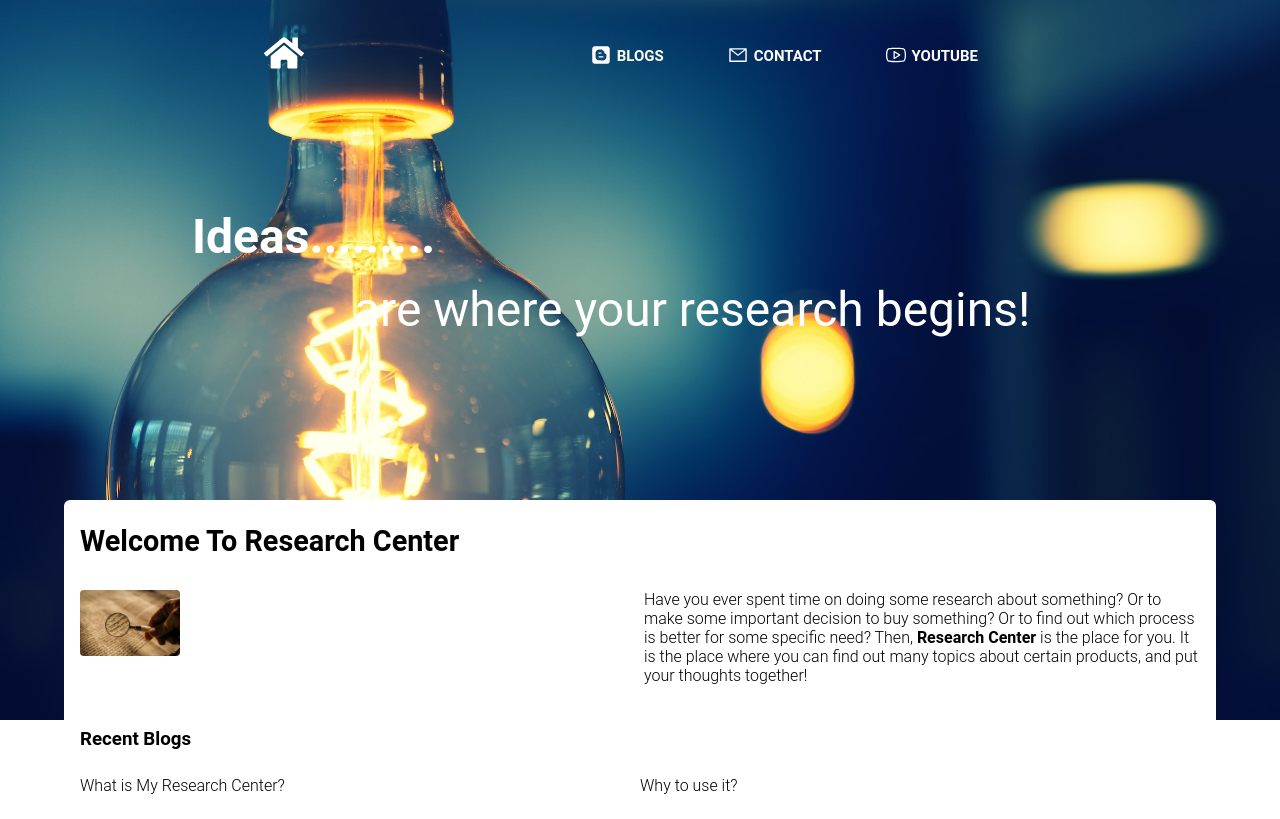
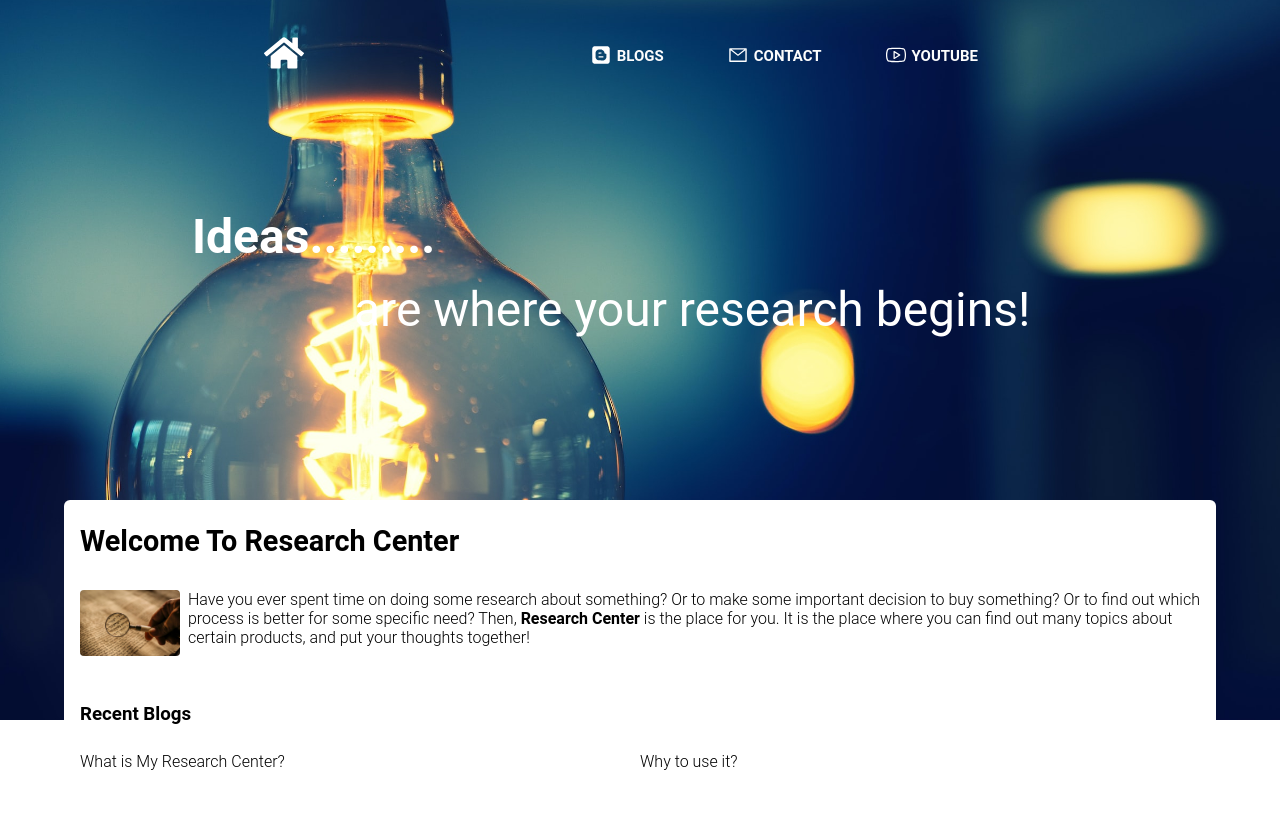
Before and after one commit to webncyber/myresearchcenter, a React (Create React App) app: page / in a window 1280 px wide. Built offline with nearby package versions, Linux system fonts and the light colour scheme.

Commit message:
resolv conf

```diff
--- a/src/Styles/Layout.scss
+++ b/src/Styles/Layout.scss
@@ -19,6 +19,10 @@ body{
         width: 100%;
         padding-top: 0.5rem;
         padding-bottom: 0.5rem;
+    }
+
+    .fit{
+        width: auto;
     }
 }
 
--- a/src/pages/Home.js
+++ b/src/pages/Home.js
@@ -31,7 +31,7 @@ function GetContent()
   <div>
     <div className='content'>
         <div className='row'>
-          <div className='img-box'><img width={100} src='/Images/researchImage.jpg'></img></div>
+          <div className='img-box fit'><img width={100} src='/Images/researchImage.jpg'></img></div>
           <div>
           Have you ever spent time on doing some research about something? Or to make some important decision to buy something?
           Or to find out which process is better for some specific need? Then, <strong>Research Center</strong> is the place for you. It is the place where you can find out many topics about certain products, and put your thoughts together!
@@ -45,7 +45,7 @@ function GetContent()
       </div>
     </div>
 
-    <div className='row'>
+    <div className='row cal'>
       <div>What is My Research Center?</div>
       <div>Why to use it?</div>
   </div>
```
